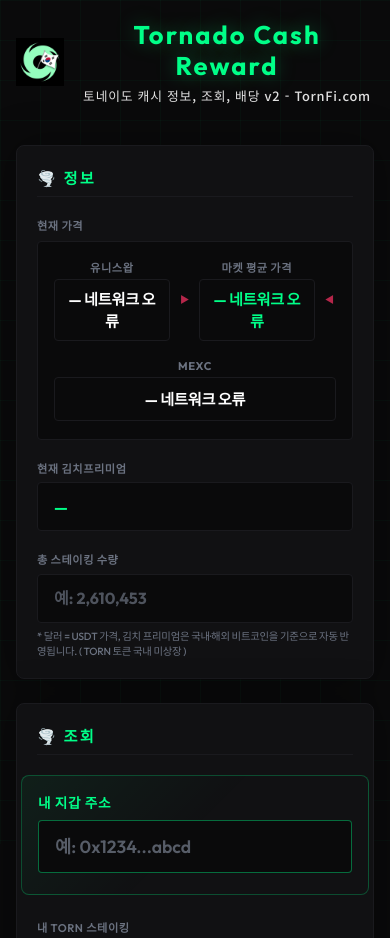
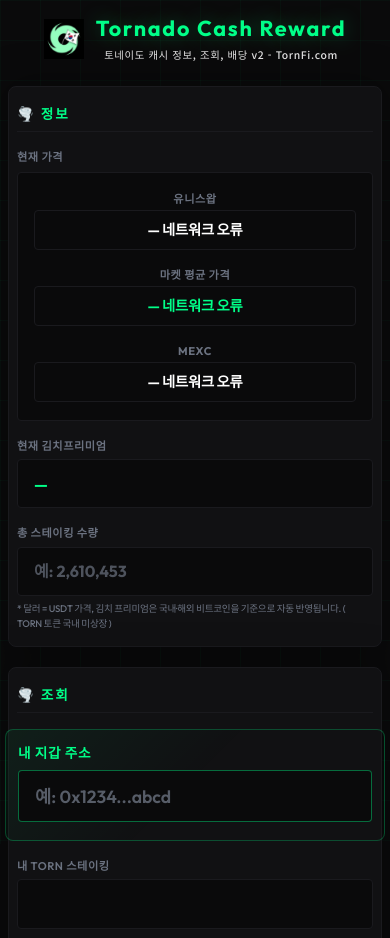
Before and after one commit to esse1000k-lang/torn-calculator, a website: page index.html in a window 390 px wide. Shown: the top 938 px of the page. Drawn offline with nearby package versions, Linux system fonts and the light colour scheme; no server answers.

Commit message:
torn-calc
torn-calc

```diff
--- a/index.html
+++ b/index.html
@@ -540,12 +540,76 @@
       text-decoration: underline;
     }
 
+    @media (max-width: 640px) {
+      .container {
+        padding: 1rem 0.75rem;
+        max-width: 100%;
+      }
+      header {
+        margin-bottom: 1.5rem;
+        gap: 0.75rem;
+      }
+      .header-logo {
+        width: 40px;
+        height: 40px;
+      }
+      .logo {
+        font-size: 1.35rem;
+      }
+      .subtitle {
+        font-size: 0.65rem;
+        line-height: 1.4;
+      }
+      .card {
+        padding: 1rem 0.75rem;
+        margin-bottom: 1.25rem;
+      }
+      .card-title {
+        font-size: 0.85rem;
+        margin-bottom: 1rem;
+      }
+      .input-group {
+        margin-bottom: 1rem;
+      }
+      .input-group--wallet-address {
+        margin-left: -0.75rem;
+        margin-right: -0.75rem;
+        padding: 0.75rem;
+      }
+      .price-cols {
+        flex-direction: column;
+        align-items: stretch;
+        gap: 0.5rem;
+      }
+      .price-col-arrow {
+        display: none;
+      }
+      .price-col {
+        min-width: 0;
+        width: 100%;
+      }
+      .price-col .data-value {
+        min-height: 2.5rem;
+        font-size: 0.9rem;
+      }
+      .hint {
+        font-size: 0.6rem;
+        line-height: 1.5;
+        word-break: keep-all;
+        overflow-wrap: break-word;
+        padding-right: 0.25rem;
+      }
+      .data-value--row {
+        flex-wrap: wrap;
+      }
+    }
+
     @media (max-width: 480px) {
       .container {
-        padding: 1.25rem 1rem;
+        padding: 1rem 0.5rem;
       }
       .card {
-        padding: 1.25rem;
+        padding: 1rem 0.5rem;
       }
     }
   </style>
```
